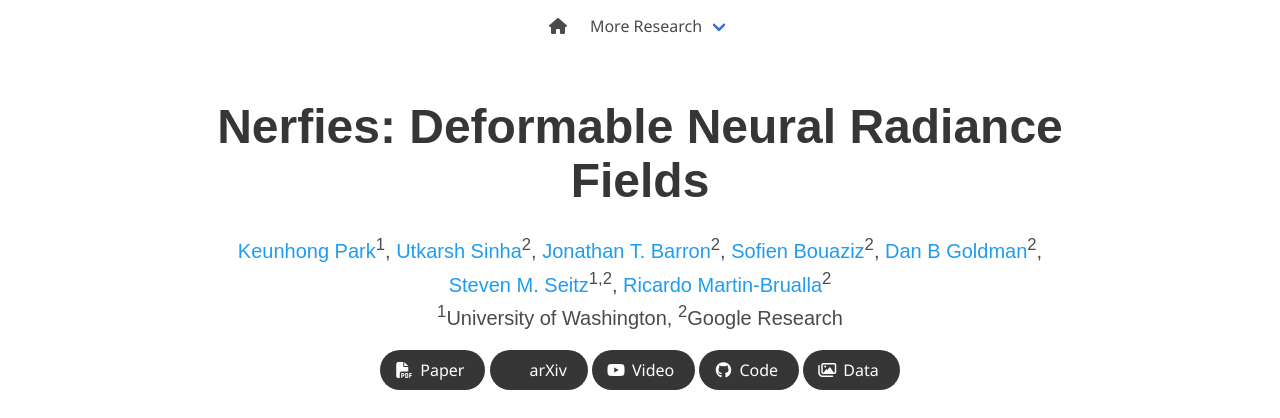
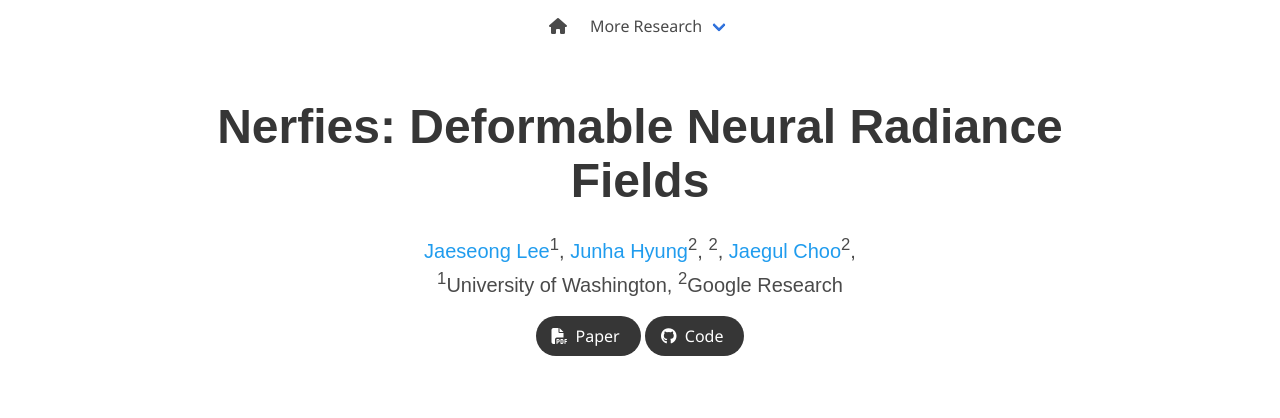
Before and after one commit to summertight/selfswapper, a plain HTML site: page index.html in a window 1280 px wide. Shown: the top 418 px of the page. Drawn offline with nearby package versions, Linux system fonts and the light colour scheme; grey boxes are pictures that could not be loaded; some icons are missing; a web font is replaced by a local one.

Commit message:
periodical

```diff
--- a/index.html
+++ b/index.html
@@ -91,23 +91,14 @@
           <h1 class="title is-1 publication-title">Nerfies: Deformable Neural Radiance Fields</h1>
           <div class="is-size-5 publication-authors">
             <span class="author-block">
-              <a href="https://keunhong.com">Keunhong Park</a><sup>1</sup>,</span>
+              <a href="https://leejesse.github.io">Jaeseong Lee</a><sup>1</sup>,</span>
             <span class="author-block">
-              <a href="https://utkarshsinha.com">Utkarsh Sinha</a><sup>2</sup>,</span>
+              <a href="https://junhahyung.github.io/">Junha Hyung</a><sup>2</sup>,</span>
             <span class="author-block">
-              <a href="https://jonbarron.info">Jonathan T. Barron</a><sup>2</sup>,
+              <a Sohyun Jung></a><sup>2</sup>,
             </span>
             <span class="author-block">
-              <a href="http://sofienbouaziz.com">Sofien Bouaziz</a><sup>2</sup>,
-            </span>
-            <span class="author-block">
-              <a href="https://www.danbgoldman.com">Dan B Goldman</a><sup>2</sup>,
-            </span>
-            <span class="author-block">
-              <a href="https://homes.cs.washington.edu/~seitz/">Steven M. Seitz</a><sup>1,2</sup>,
-            </span>
-            <span class="author-block">
-              <a href="http://www.ricardomartinbrualla.com">Ricardo Martin-Brualla</a><sup>2</sup>
+              <a href="https://sites.google.com/site/jaegulchoo/">Jaegul Choo</a><sup>2</sup>,
             </span>
           </div>
 
@@ -120,7 +111,7 @@
             <div class="publication-links">
               <!-- PDF Link. -->
               <span class="link-block">
-                <a href="https://arxiv.org/pdf/2011.12948"
+                <a href="https://arxiv.org/abs/2402.07370"
                    class="external-link button is-normal is-rounded is-dark">
                   <span class="icon">
                       <i class="fas fa-file-pdf"></i>
@@ -128,7 +119,7 @@
                   <span>Paper</span>
                 </a>
               </span>
-              <span class="link-block">
+              <!-- <span class="link-block">
                 <a href="https://arxiv.org/abs/2011.12948"
                    class="external-link button is-normal is-rounded is-dark">
                   <span class="icon">
@@ -136,9 +127,9 @@
                   </span>
                   <span>arXiv</span>
                 </a>
-              </span>
+              </span> -->
               <!-- Video Link. -->
-              <span class="link-block">
+              <!-- <span class="link-block">
                 <a href="https://www.youtube.com/watch?v=MrKrnHhk8IA"
                    class="external-link button is-normal is-rounded is-dark">
                   <span class="icon">
@@ -146,7 +137,7 @@
                   </span>
                   <span>Video</span>
                 </a>
-              </span>
+              </span> -->
               <!-- Code Link. -->
               <span class="link-block">
                 <a href="https://github.com/google/nerfies"
@@ -158,14 +149,14 @@
                   </a>
               </span>
               <!-- Dataset Link. -->
-              <span class="link-block">
+              <!-- <span class="link-block">
                 <a href="https://github.com/google/nerfies/releases/tag/0.1"
                    class="external-link button is-normal is-rounded is-dark">
                   <span class="icon">
                       <i class="far fa-images"></i>
                   </span>
                   <span>Data</span>
-                  </a>
+                  </a> -->
             </div>
 
           </div>
```
